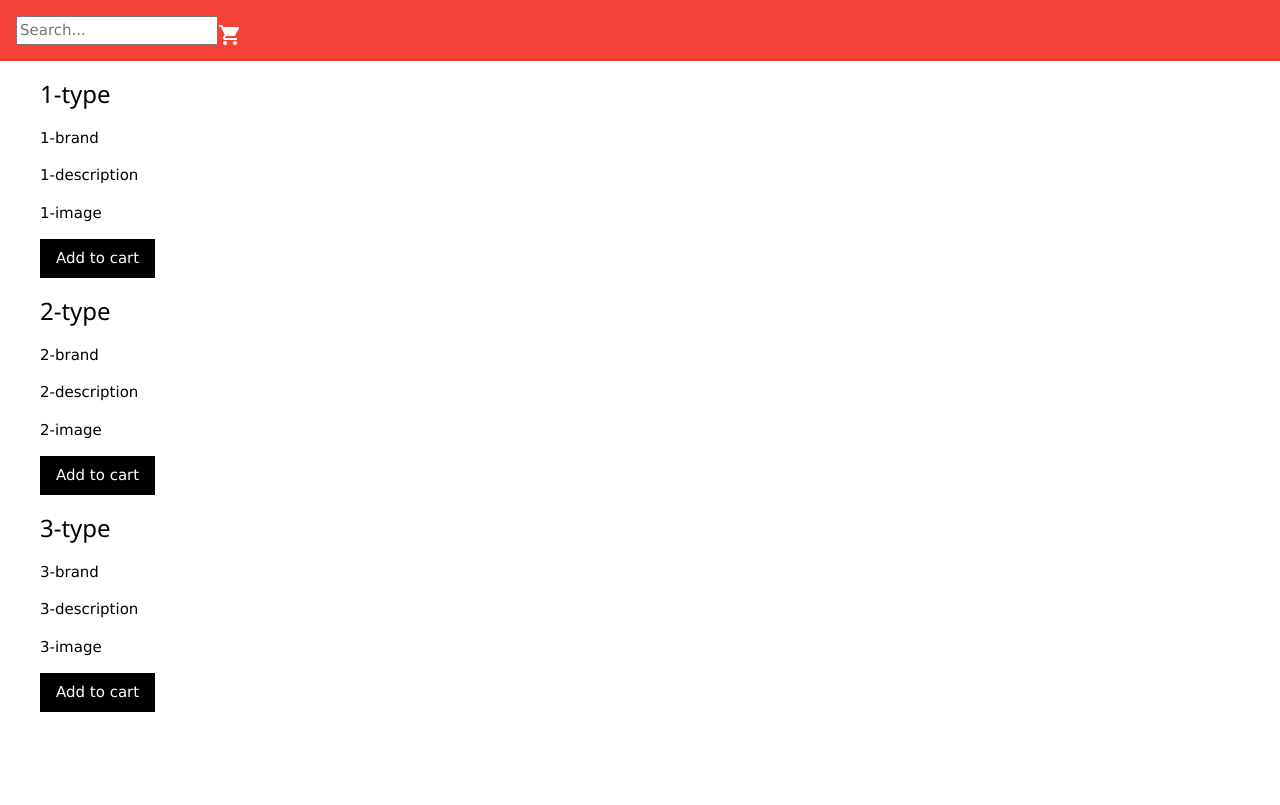
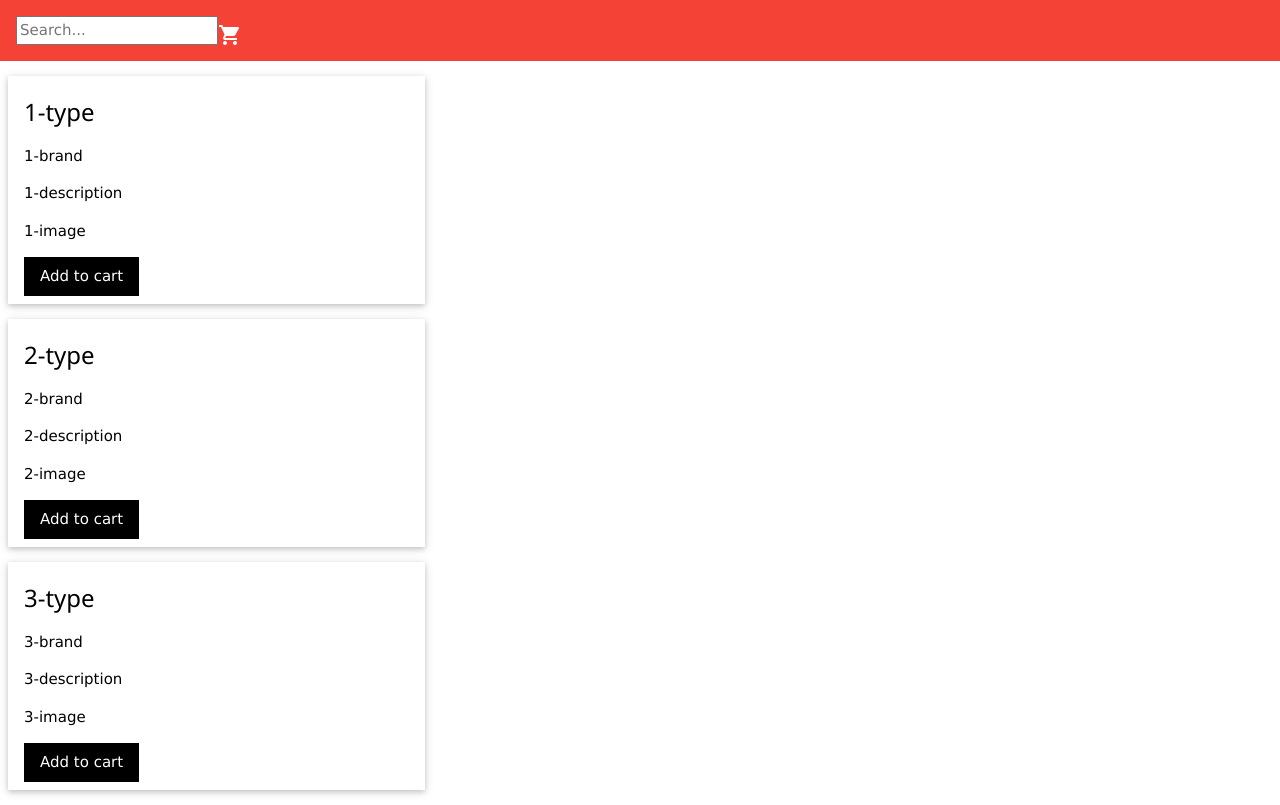
Before and after one commit to SebastianRueda/seach-angular, an Angular app: page / in a window 1280 px wide. Built offline with nearby package versions, Linux system fonts and the light colour scheme.

Commit message:
wip - added cart style

```diff
--- a/src/app/instruments/instrument/instrument.component.html
+++ b/src/app/instruments/instrument/instrument.component.html
@@ -1,4 +1,4 @@
-<div>
+<div class="w3-card w3-padding" style="width: 33%">
   <h3>{{instrument.type}}</h3>
   <p>{{instrument.brand}}</p>
   <p>{{instrument.description}}</p>
--- a/src/app/instruments/instruments/instruments.component.html
+++ b/src/app/instruments/instruments/instruments.component.html
@@ -1,3 +1,3 @@
-<ul *ngFor="let instrument of instruments">
+<ul class="w3-row-padding" *ngFor="let instrument of instruments">
   <app-instrument [instrument]="instrument"></app-instrument>
 </ul>
```
